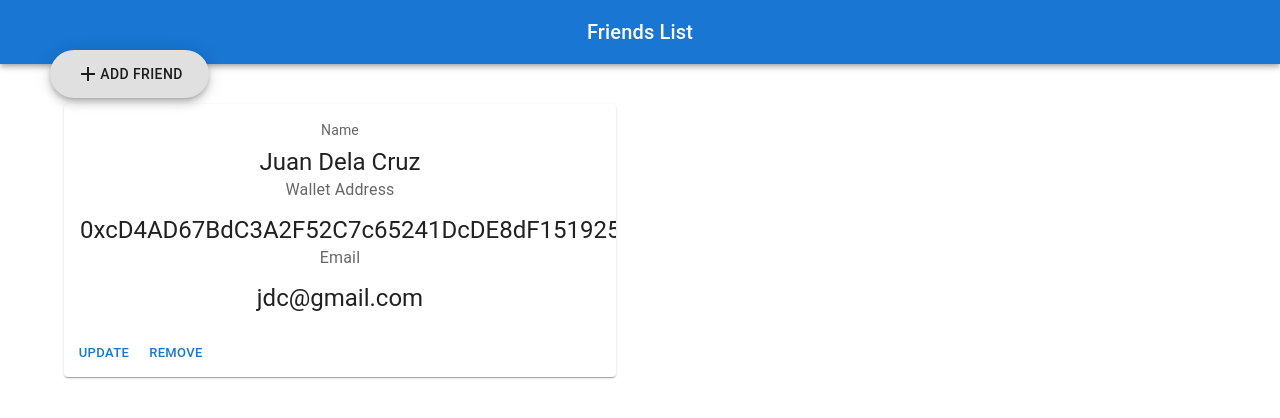
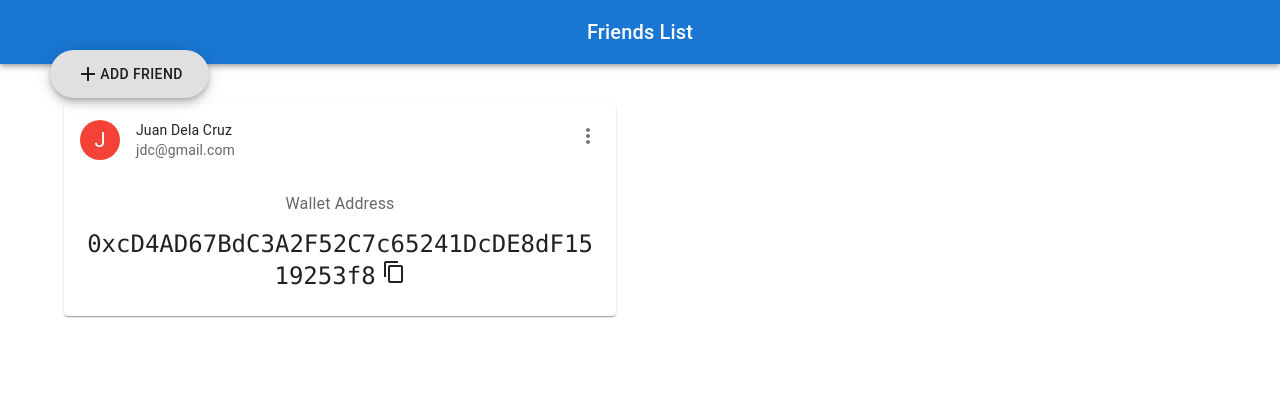
Before and after one commit to chacychavez/friends-list, a React (Create React App) app: page / in a window 1280 px wide. Shown: the top 418 px of the page. Built offline with nearby package versions, Linux system fonts and the light colour scheme.

Commit message:
Update FriendCard UI

```diff
--- a/src/common/FriendList/FriendCard/index.tsx
+++ b/src/common/FriendList/FriendCard/index.tsx
@@ -1,27 +1,46 @@
 import React, { useState } from 'react';
 import {
   Card,
+  CardHeader,
+  Avatar,
+  IconButton,
   CardContent,
   Typography,
   CardActions,
   Box,
   TextField,
   Button,
+  Menu,
+  MenuItem,
+  Snackbar,
 } from '@mui/material';
 import { IFriend } from '../../../types/Friend.types';
 import { useFriend } from '../../../context/FrirendContext';
 import { FriendContextType } from '../../../types/Friend.types';
+import { MoreVert, ContentCopy } from '@mui/icons-material';
+import { red } from '@mui/material/colors';
 
 interface FriendCardProps {
   friend: IFriend;
 }
 export const FriendCard: React.FC<FriendCardProps> = ({ friend }) => {
+  const [anchorEl, setAnchorEl] = React.useState<null | HTMLElement>(null);
+  const open = Boolean(anchorEl);
+  const buttonRef = React.useRef(null);
+  const [openCopied, setOpenCopied] = useState(false);
+
   const { updateFriend, removeFriend } = useFriend() as FriendContextType;
   const [name, setName] = useState(friend.name);
   const [email, setEmail] = useState(friend.email);
   const [showUpdate, setShowUpdate] = useState<boolean>(false);
+  const [emailError, setEmailError] = useState('');
 
-  const [emailError, setEmailError] = useState('');
+  const handleClick = (event: React.MouseEvent<HTMLElement>) => {
+    setAnchorEl(buttonRef.current);
+  };
+  const handleClose = () => {
+    setAnchorEl(null);
+  };
 
   const handleEmailChange = (
     event: React.ChangeEvent<HTMLInputElement | HTMLTextAreaElement>
@@ -38,51 +57,92 @@ export const FriendCard: React.FC<FriendCardProps> = ({ friend }) => {
 
   return (
     <Card sx={{ minWidth: 275 }}>
-      {!showUpdate ? (
       <>
-          <CardContent>
-            <Typography
-              sx={{ fontSize: 14 }}
-              color="text.secondary"
-              gutterBottom
+        <CardHeader
+          avatar={
+            <Avatar sx={{ bgcolor: red[500] }} aria-label="recipe">
+              {friend.name[0].toUpperCase()}
+            </Avatar>
+          }
+          style={{ textAlign: 'left' }}
+          action={
+            <IconButton
+              ref={buttonRef}
+              aria-label="settings"
+              id="demo-positioned-button-"
+              aria-controls={open ? 'demo-positioned-menu' : undefined}
+              aria-haspopup="true"
+              aria-expanded={open ? 'true' : undefined}
+              onClick={handleClick}
             >
-              Name
-            </Typography>
-            <Typography variant="h5" component="div">
-              {friend.name}
-            </Typography>
-            <Typography sx={{ mb: 1.5 }} color="text.secondary">
-              Wallet Address
-            </Typography>
-            <Typography variant="h5" component="div">
-              {friend.walletAddress}
-            </Typography>
-            <Typography sx={{ mb: 1.5 }} color="text.secondary">
-              Email
-            </Typography>
-            <Typography variant="h5" component="div">
-              {friend.email}
-            </Typography>
-          </CardContent>
-          <CardActions>
-            <Button
-              size="small"
+              <MoreVert />
+            </IconButton>
+          }
+          title={friend.name}
+          subheader={friend.email}
+        />
+        <Menu
+          anchorEl={anchorEl}
+          id="demo-positioned-menu"
+          aria-labelledby="demo-positioned-button"
+          open={open}
+          onClose={handleClose}
+          anchorOrigin={{
+            vertical: 'top',
+            horizontal: 'left',
+          }}
+          transformOrigin={{
+            vertical: 'top',
+            horizontal: 'left',
+          }}
+        >
+          <MenuItem
             onClick={() => {
+              handleClose();
               setShowUpdate(true);
             }}
           >
             Update
-            </Button>
-            <Button
-              size="small"
+          </MenuItem>
+          <MenuItem
             onClick={() => {
               removeFriend(friend.walletAddress);
             }}
           >
             Remove
-            </Button>
-          </CardActions>
-        </>
+          </MenuItem>
+        </Menu>
+        {!showUpdate ? (
+          <CardContent>
+            <Typography sx={{ mb: 1.5 }} color="text.secondary">
+              Wallet Address
+            </Typography>
+            <Typography
+              variant="h5"
+              component="div"
+              style={{ wordWrap: 'break-word' }}
+            >
+              <code>{friend.walletAddress}</code>{' '}
+              <ContentCopy
+                style={{ cursor: 'pointer' }}
+                onClick={() => {
+                  navigator.clipboard
+                    .writeText(friend.walletAddress)
+                    .then(function () {
+                      setOpenCopied(true);
+                    });
+                }}
+              />
+              <Snackbar
+                open={openCopied}
+                autoHideDuration={3000}
+                onClose={() => {
+                  setOpenCopied(false);
+                }}
+                message="Copied to clipboard"
+              />
+            </Typography>
+          </CardContent>
         ) : (
           <>
             <CardContent>
@@ -144,6 +204,7 @@ export const FriendCard: React.FC<FriendCardProps> = ({ friend }) => {
             </CardActions>
           </>
         )}
+      </>
     </Card>
   );
 };
```
Lines whose indentation alone changed are shown as unchanged.
